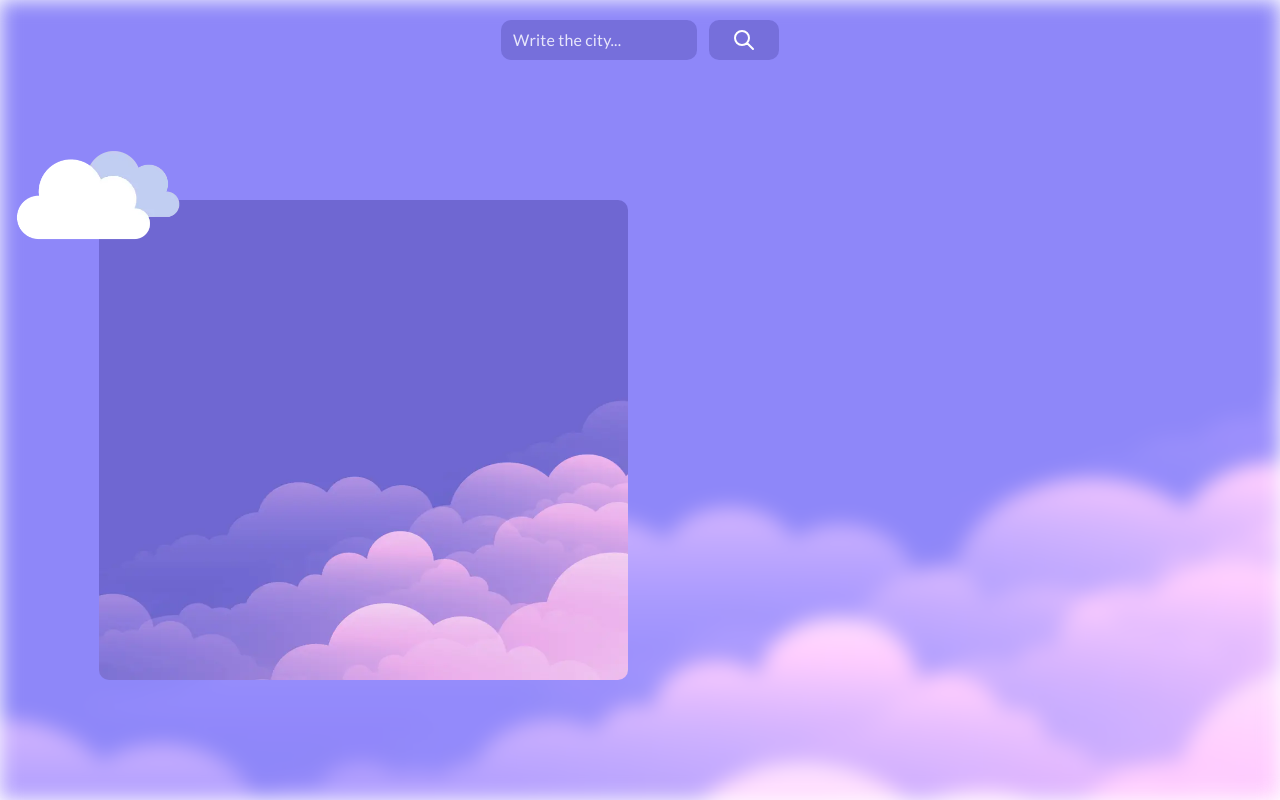
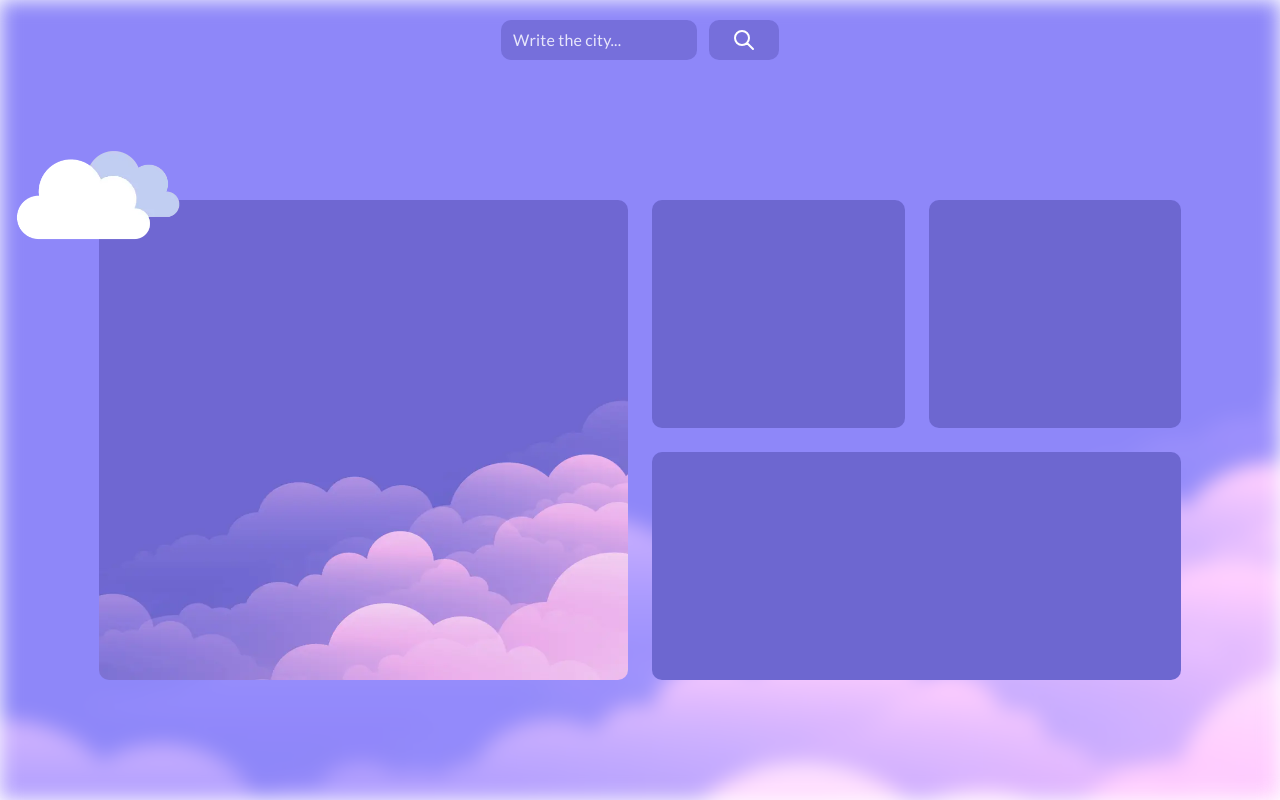
Before and after one commit to Maksimssw/weather, a React (Create React App) app: page / in a window 1280 px wide. Built offline with nearby package versions, Linux system fonts and the light colour scheme.

Commit message:
feat(layout): Add components info, hours, days

```diff
--- /dev/null
+++ b/src/components/Weather/WeatherDays/index.js
@@ -0,0 +1,13 @@
+import Cart from "../../UI/Cart";
+
+import styles from './index.module.css'
+
+const WeatherDays = () => {
+  return (
+    <Cart class={styles['weather-days']}>
+
+    </Cart>
+  )
+}
+
+export default WeatherDays
--- /dev/null
+++ b/src/components/Weather/WeatherDays/index.module.css
@@ -0,0 +1,4 @@
+.weather-days {
+  grid-column: 4/5;
+  grid-row: 1/2;
+}
--- /dev/null
+++ b/src/components/Weather/WeatherHours/index.js
@@ -0,0 +1,13 @@
+import Cart from "../../UI/Cart";
+
+import styles from './index.module.css'
+
+const WeatherHours = () => {
+  return (
+    <Cart class={styles['weather-hours']}>
+
+    </Cart>
+  )
+}
+
+export default WeatherHours
--- /dev/null
+++ b/src/components/Weather/WeatherHours/index.module.css
@@ -0,0 +1,4 @@
+.weather-hours {
+  grid-column: 3/5;
+  grid-row: 2/3;
+}
--- /dev/null
+++ b/src/components/Weather/WeatherInfo/index.js
@@ -0,0 +1,13 @@
+import Cart from "../../UI/Cart";
+
+import styles from './index.module.css'
+
+const WeatherInfo = () => {
+  return (
+    <Cart class={styles['weather-info']}>
+
+    </Cart>
+  )
+}
+
+export default WeatherInfo
--- /dev/null
+++ b/src/components/Weather/WeatherInfo/index.module.css
@@ -0,0 +1,4 @@
+.weather-info {
+  grid-column: 3/4;
+  grid-row: 1/2;
+}
--- a/src/components/Weather/index.js
+++ b/src/components/Weather/index.js
@@ -1,11 +1,18 @@
+import WeatherBase from "./WeatherBase";
+import WeatherInfo from "./WeatherInfo";
+import WeatherDays from "./WeatherDays";
+
 import styles from './index.module.css'
-import WeatherBase from "./WeatherBase";
+import WeatherHours from "./WeatherHours";
 
 const Weather = () => {
   return (
     <section className={`${styles.weather} container`}>
       <ul className={styles['weather__container']}>
         <WeatherBase />
+        <WeatherInfo />
+        <WeatherDays />
+        <WeatherHours />
       </ul>
     </section>
   )
```
